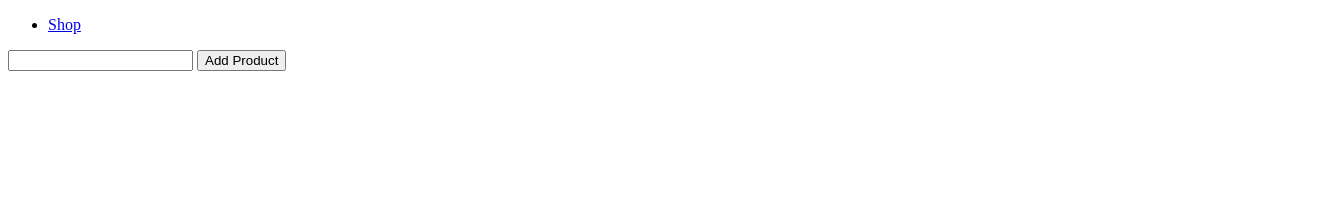
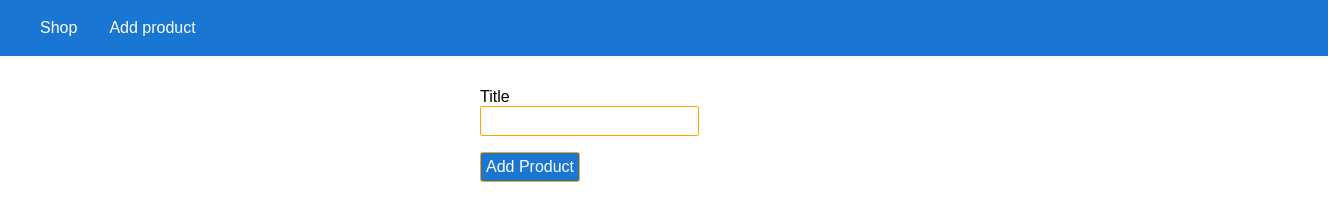
Before and after one commit to gaikwadvaibhav/nodejs-e-commerce-open-source, a website: page views/add-product.html in a window 1280 px wide. Shown: the whole page, 1328 px wide, since content can reach past the window. Drawn offline with Linux system fonts and the light colour scheme.

Commit message:
added static folder access and  external css file integration

```diff
--- a/app.js
+++ b/app.js
@@ -7,6 +7,8 @@ const path = require('path');
 
 const adminRoutes = require('./routes/admin');
 const shopRoutes = require('./routes/shop');
+
+app.use(express.static(path.join(__dirname, 'public')))
 
 app.use(bodyParser.urlencoded({extended: true}));
 
--- /dev/null
+++ b/public/css/main.css
@@ -0,0 +1,47 @@
+body {
+    padding: 0;
+    margin: 0;
+    font-family: sans-serif;
+}
+
+main {
+    padding: 1rem;
+}
+
+.main-header {
+    width: 100%;
+    height: 3.5rem;
+    background-color: #1976d2;
+    padding: 0 1.5rem;
+}
+
+.main-header-nav {
+    height: 100%;
+    align-items: center;
+    display: flex;
+}
+
+.main-header-list {
+    list-style: none;
+    margin: 0;
+    padding: 0;
+    display: flex;
+}
+
+.main-header_item {
+    margin: 0 1rem;
+    padding: 0;
+}
+
+.main-header_item a {
+    text-decoration: none;
+    color: #ffffff;
+}
+
+.main-header_item a:hover,
+.main-header_item a:active,
+.main-header_item a.active {
+    color: orange;
+    /* background: lightgrey;
+    padding: 1rem; */
+}
--- /dev/null
+++ b/public/css/product.css
@@ -0,0 +1,38 @@
+.product-form {
+    width: 20rem;
+    max-width: 90%;
+    margin: auto;
+}
+
+.form-control label,
+.form-control input {
+display: block;
+}
+
+.form-control input {
+border: 1px solid orange;
+font:inherit;
+border-radius: 2px;
+padding: 5px;
+
+}
+
+.form-control {
+margin: 1rem 0;
+}
+
+button{
+padding: 5px;
+font: inherit;
+border: 1px solid orange;
+color: #ffffff;
+background: #1976d2;
+border-radius: 3px;
+cursor: pointer;
+}
+
+button:hover,
+button:active {
+background-color: orange;
+color: black; ;
+}
--- a/routes/shop.js
+++ b/routes/shop.js
@@ -6,8 +6,7 @@ const router = express.Router();
 
 router.get('/', (req, res, next) => {
     console.log('req-->', req.body)
-    // res.send(' <h2> Homepage </h2> ')
-    res.sendFile(path.join(__dirname, '../', 'views', 'shop.html'));
+     res.sendFile(path.join(__dirname, '../', 'views', 'shop.html'));
 })
 
 module.exports = router;
--- a/views/add-product.html
+++ b/views/add-product.html
@@ -1,27 +1,36 @@
 <!DOCTYPE html>
 <html lang="en">
+
 <head>
     <meta charset="UTF-8">
     <meta name="viewport" content="width=device-width, initial-scale=1.0">
     <meta http-equiv="X-UA-Compatible" content="ie=edge">
     <title>Add Product</title>
+
+    <link rel="stylesheet" href="/css/main.css">
+    <link rel="stylesheet" href="/css/product.css">
+
 </head>
+
 <body>
-    <header>
-        <nav>
-            <ul>
-                <li> <a href="/"> Shop </a> </li>
-                <!-- <li> <a href="/add-product"> Add product </a> </li> -->
+    <header class="main-header">
+        <nav class="main-header-nav">
+            <ul class="main-header-list">
+                <li class="main-header_item"> <a href="/"> Shop </a> </li>
+                <li class="main-header_item"> <a href="/admin/add-product"> Add product </a> </li>
             </ul>
         </nav>
     </header>
-
     <main>
-        <form action="/add-product" method="POST" >
-            <input type="text" name="title" >
-            <button type="submit" > Add Product </button>
+        <form class="product-form" action="/add-product" method="POST">
+            <div class="form-control">
+                <label for="title"> Title </label>
+                <input type="text" name="title" id="title">
+            </div>
+            <button type="submit" href="/" > Add Product </button>
         </form>
     </main>
 
 </body>
+
 </html>
```
Also changed, not shown: views/404.html (+81 -1 lines), views/shop.html (+4 -48 lines).
